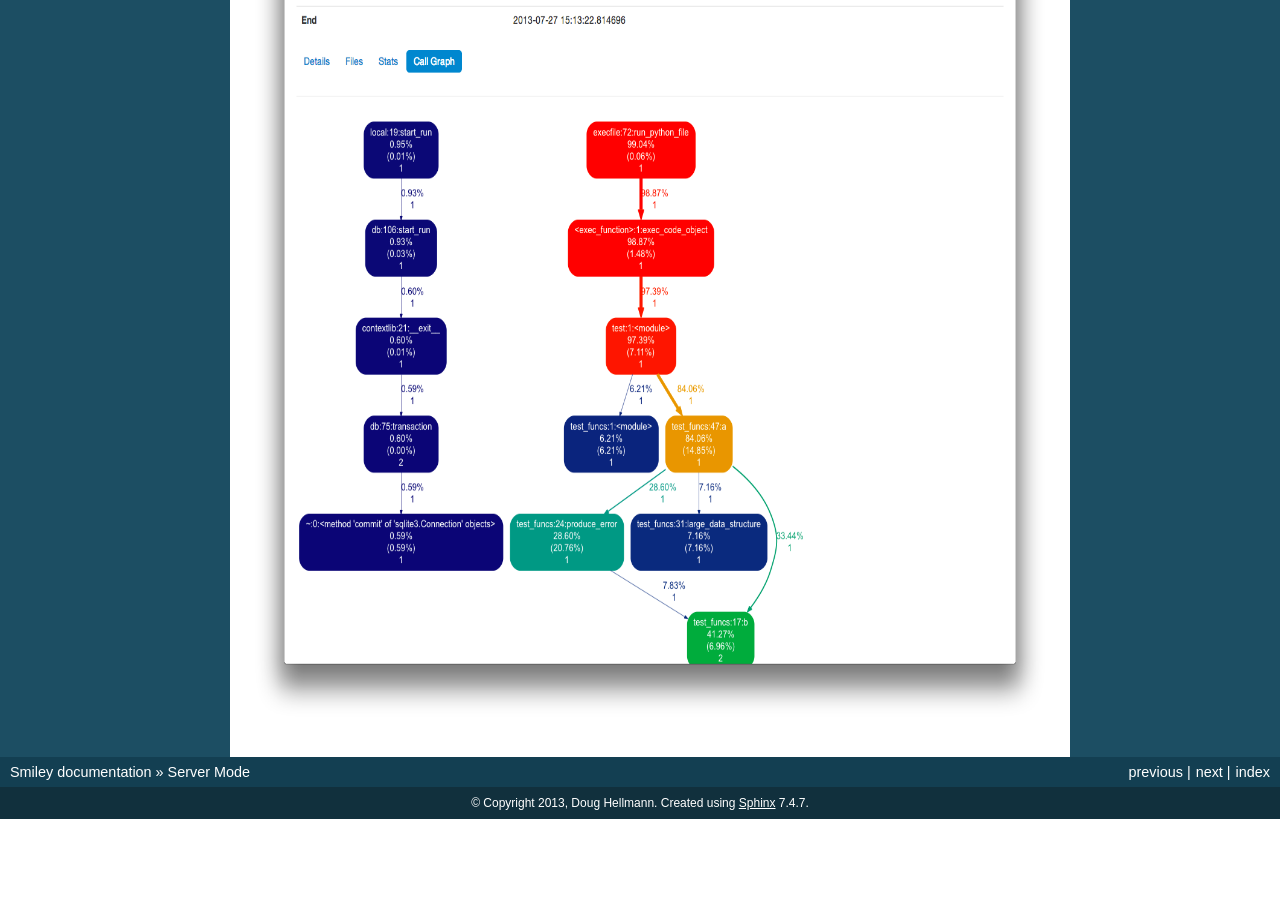
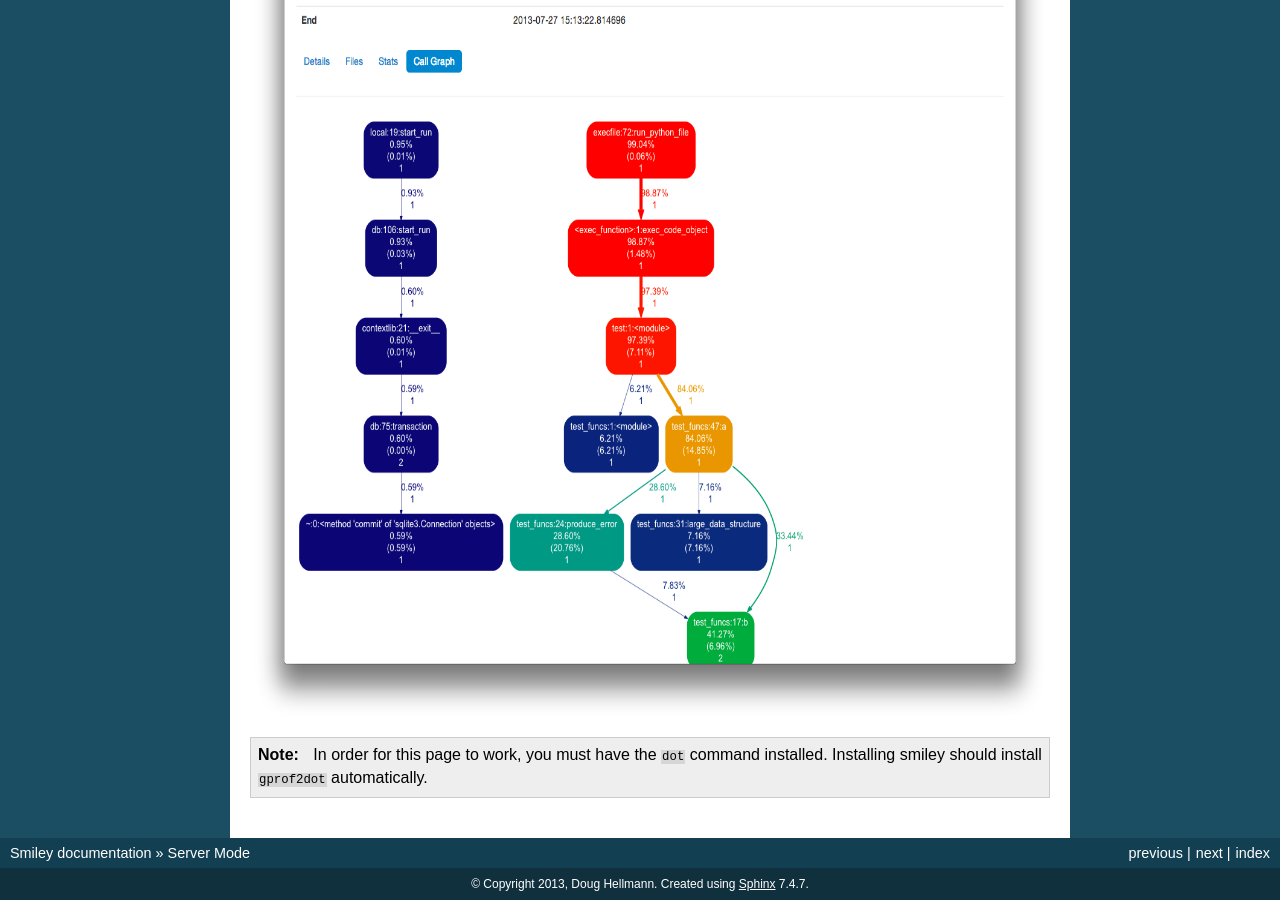
Before and after one commit to smiley-debugger/smiley, a Sphinx documentation site: the page built from docs/source/server.rst, in a window 1280 px wide and 900 px high, scrolled down 5164 px. Built offline with Sphinx 7.4.7, drawn with Linux system fonts in a browser that asks for light colours; before the commit the page ends 5983 px from its top, so only the background shows below that.

Commit message:
add a note about graphviz
Change-Id: I16065d30a7b81786403fd1825f292498b0d92e9a

```diff
--- a/docs/source/server.rst
+++ b/docs/source/server.rst
@@ -96,3 +96,9 @@ time.
    :height: 1081
    :scale: 75
    :alt: The call tree from the test application
+
+.. note::
+
+   In order for this page to work, you must have the ``dot`` command
+   installed. Installing smiley should install ``gprof2dot``
+   automatically.
```
